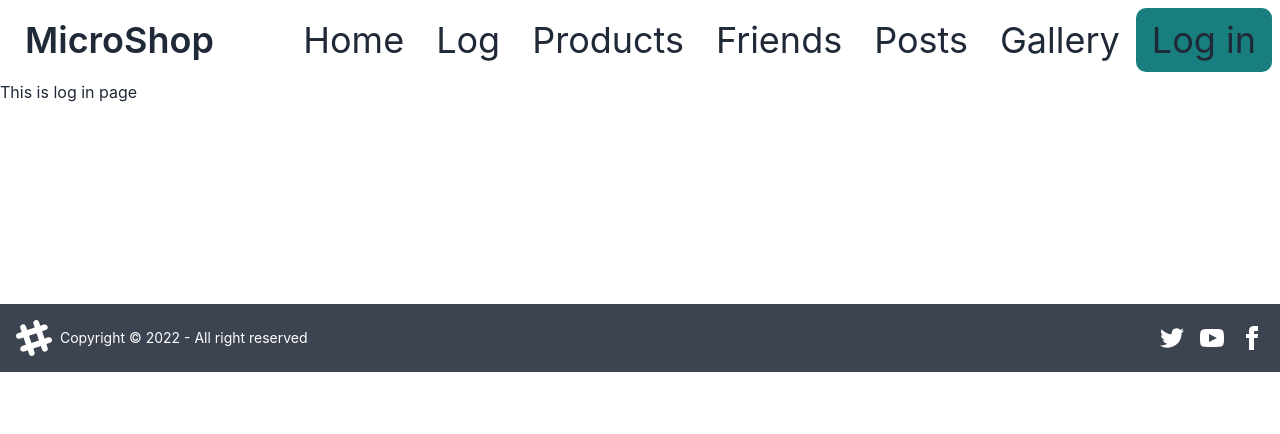
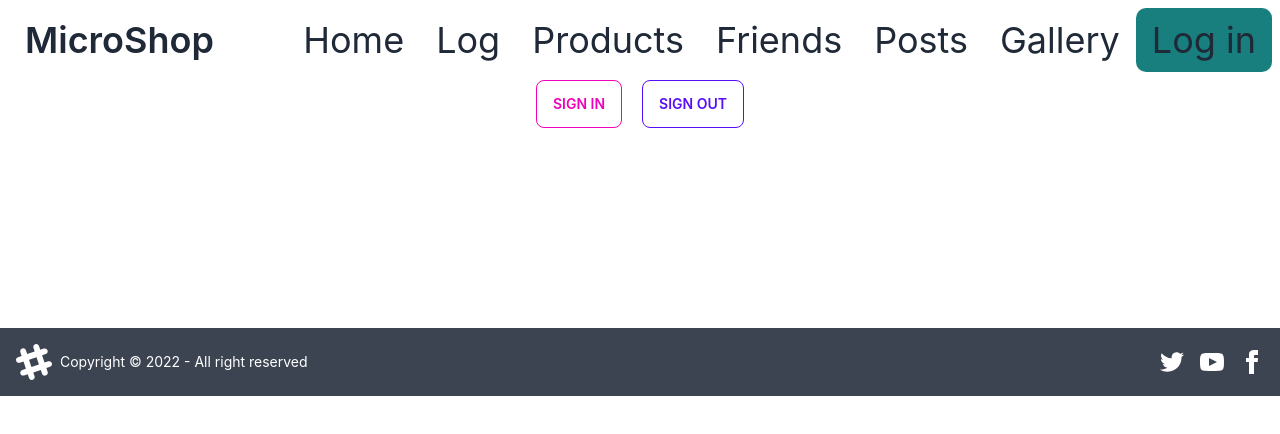
Before and after one commit to hasanulhasan/router-setup, a React (Create React App) app: page /login in a window 1280 px wide. Shown: the top 434 px of the page. Built offline with nearby package versions, Linux system fonts and the light colour scheme.

Commit message:
a log in is working

```diff
--- a/package.json
+++ b/package.json
@@ -7,6 +7,7 @@
     "@testing-library/react": "^13.4.0",
     "@testing-library/user-event": "^13.5.0",
     "daisyui": "^2.31.0",
+    "firebase": "^9.12.1",
     "react": "^18.2.0",
     "react-dom": "^18.2.0",
     "react-router-dom": "^6.4.1",
--- a/src/component/LogIn/LogIn.js
+++ b/src/component/LogIn/LogIn.js
@@ -1,9 +1,39 @@
-import React from 'react';
+import React, { useState } from 'react';
+import app from './firebase.init';
+import { getAuth, GoogleAuthProvider, signInWithPopup, signOut } from 'firebase/auth';
+import { Result } from 'postcss';
+
+const auth = getAuth(app)
 
 const LogIn = () => {
+  const [user, setUser] = useState({})
+  const handleGoogleSignOut = () => {
+    signOut(auth);
+    setUser({});
+  }
+  const handleGoogleSignIn = () => {
+    signInWithPopup(auth, provider)
+      .then(result => {
+        const user = result.user;
+        console.log(user);
+        setUser(user);
+      })
+      .catch(error => {
+        console.log('error', error);
+      })
+  }
+  const provider = new GoogleAuthProvider();
   return (
-    <div>
-      <p>This is log in page</p>
+    <div className='flex justify-center'>
+      <button onClick={handleGoogleSignIn} className="btn btn-outline btn-secondary block">Sign in</button>
+      <button onClick={handleGoogleSignOut} className="btn btn-outline btn-primary ml-5 block">Sign Out</button>
+      {
+        user.email && <div className='text-2xl'>
+          <p>{user.displayName}</p>
+          <p>{user.email}</p>
+          <img src={user.photoURL} alt='..' />
+        </div>
+      }
     </div>
   );
 };
--- /dev/null
+++ b/src/component/LogIn/firebase.init.js
@@ -0,0 +1,18 @@
+// Import the functions you need from the SDKs you need
+import { initializeApp } from "firebase/app";
+// TODO: Add SDKs for Firebase products that you want to use
+// https://firebase.google.com/docs/web/setup#available-libraries
+
+// Your web app's Firebase configuration
+const firebaseConfig = {
+  apiKey: "AIzaSyDqQxsY6Re7uKqHnY8GelLZcBhiak5kYC8",
+  authDomain: "simple-firebase-authenti-3e254.firebaseapp.com",
+  projectId: "simple-firebase-authenti-3e254",
+  storageBucket: "simple-firebase-authenti-3e254.appspot.com",
+  messagingSenderId: "809405931780",
+  appId: "1:809405931780:web:7d1eec8e39a1540ce53051"
+};
+
+// Initialize Firebase
+const app = initializeApp(firebaseConfig);
+export default app
```
Also changed, not shown: 1 other file (tests, documents, lock files or other folders).
